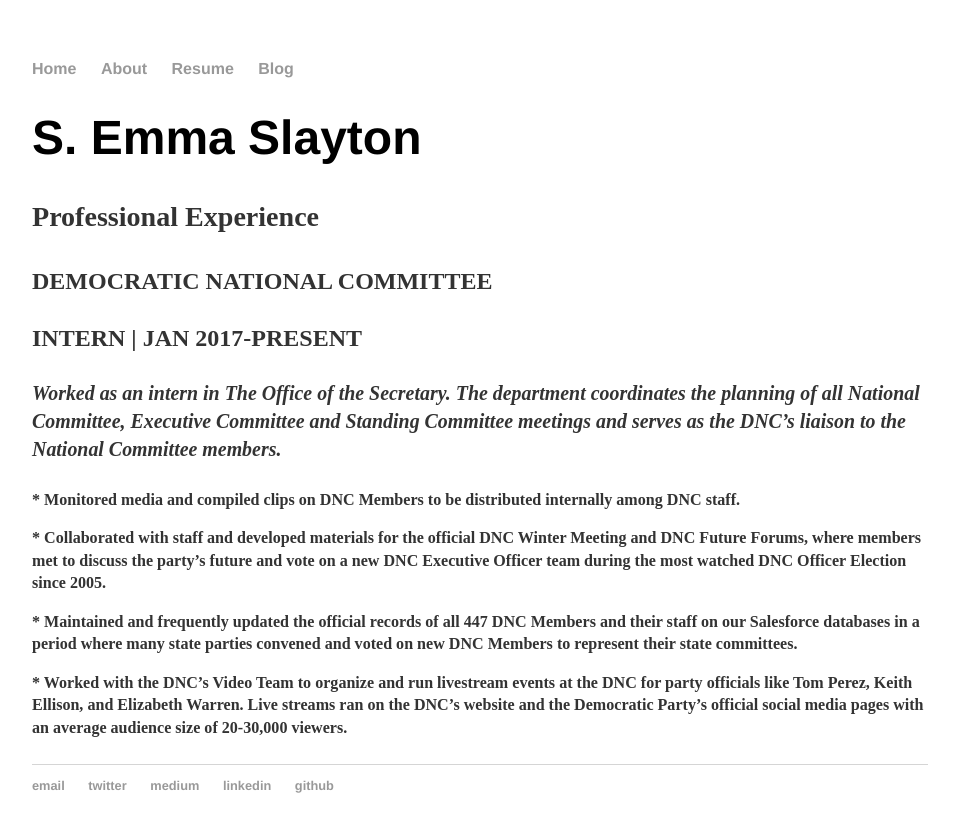
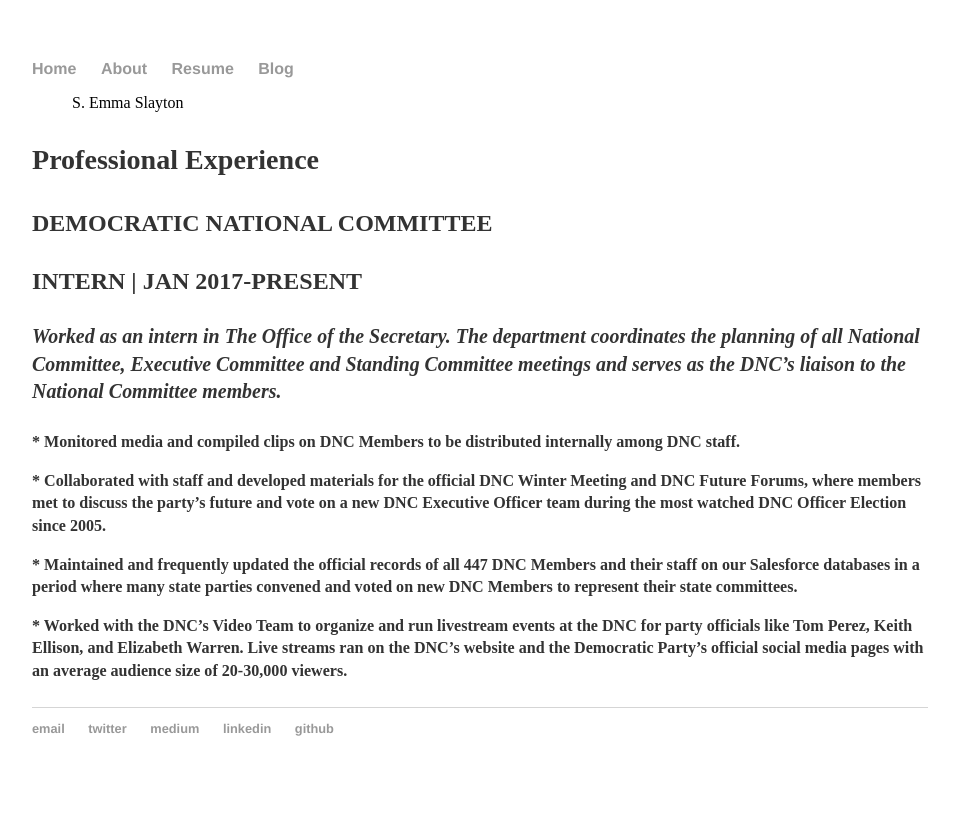
Before and after one commit to emmaslayton/emmaslayton.github.io, a Jekyll site: the page built from resume/index.html, in a window 1280 px wide. Shown: the top 832 px of the page, without its empty margins (160-1114 px from the left). Built offline with Jekyll 4.4.1, drawn with Linux system fonts in a browser that asks for light colours.

```diff
--- a/resume/index.html
+++ b/resume/index.html
@@ -3,7 +3,7 @@ layout: default
 title: Resume
 ---
 <div class="blurb">
-	<h1>S. Emma Slayton</h1>
+	<blockquote>S. Emma Slayton</blockquote>
 	<h3><p>Professional Experience</p></h3>
 	<h4><p><strong>DEMOCRATIC NATIONAL COMMITTEE  </strong></p><p><strong> INTERN | JAN 2017-PRESENT </strong></p></h4>
 <h5><p><em>Worked as an intern in The Office of the Secretary. The department coordinates the planning of all National Committee, Executive Committee and Standing Committee meetings and serves as the DNC’s liaison to the National Committee members.</em></p></h5>
```
